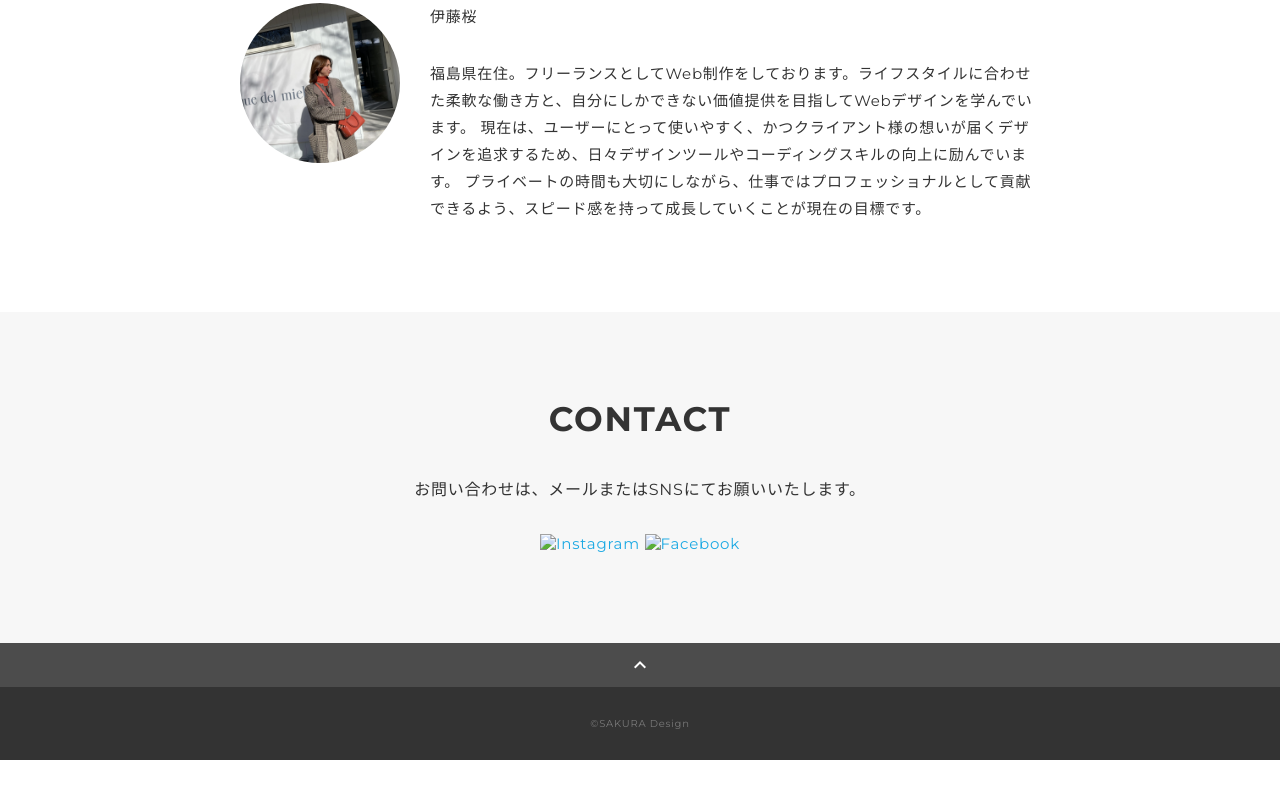
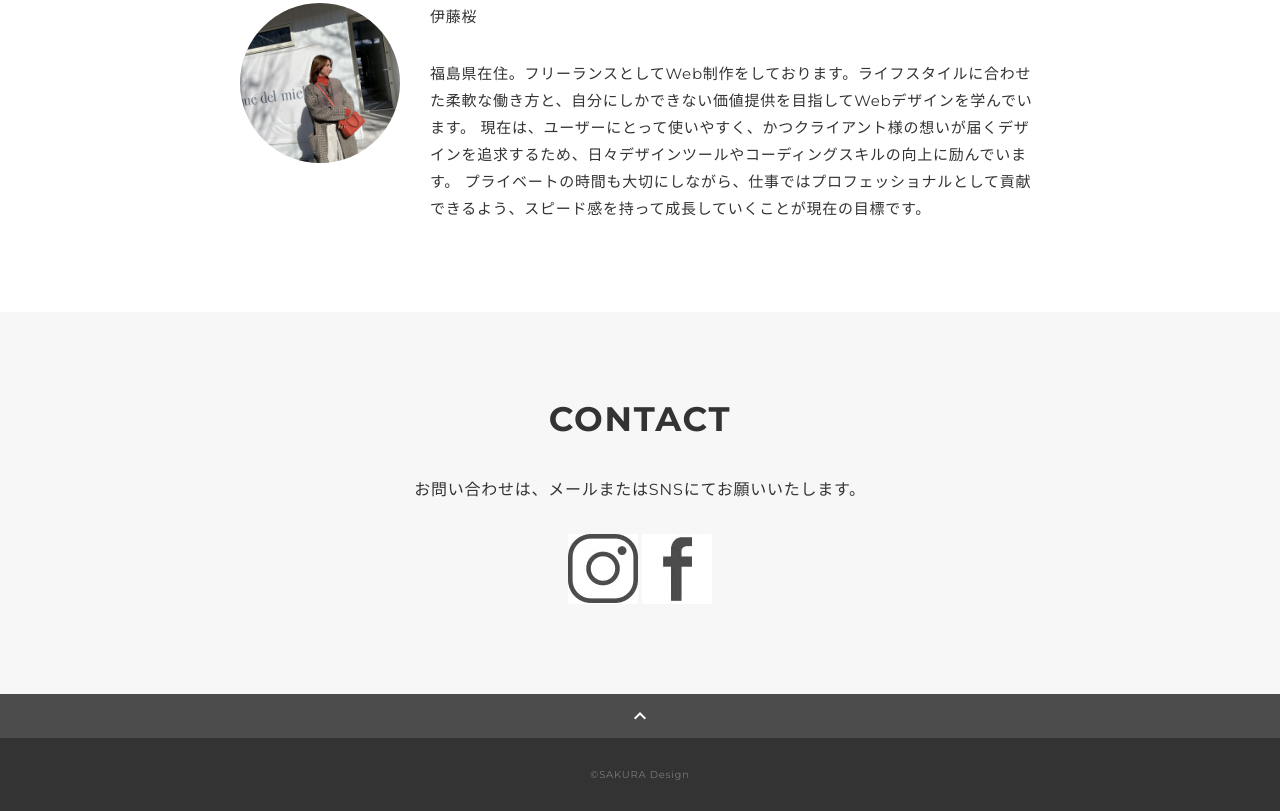
Before and after one commit to pokasaku8-hub/portfolio, a plain HTML site: page index.html in a window 1280 px wide. Shown: the part 2507-3318 px from the top of the page. Before the commit the page ends 3267 px from the top, so only its background shows below. Drawn offline with nearby package versions, Linux system fonts and the light colour scheme.

Commit message:
Add files via upload

```diff
--- a/index.html
+++ b/index.html
@@ -181,10 +181,10 @@ https://cdn.jsdelivr.net/npm/@splidejs/splide@4.1.4/dist/css/splide.min.css
           </p>
           <div class="contact-list">
             <a href="http://instagram.com/" target="_blank">
-              <img src="img/icon_instagram.gif" alt="Instagram">
+              <img src="img/icon_instagram.webp" alt="Instagram">
             </a>
             <a href="http://facebook.com/" target="_blank">
-              <img src="img/icon_facebook.gif" alt="Facebook">
+              <img src="img/icon_facebook.webp" alt="Facebook">
             </a>
           </div>
         </div>
```
